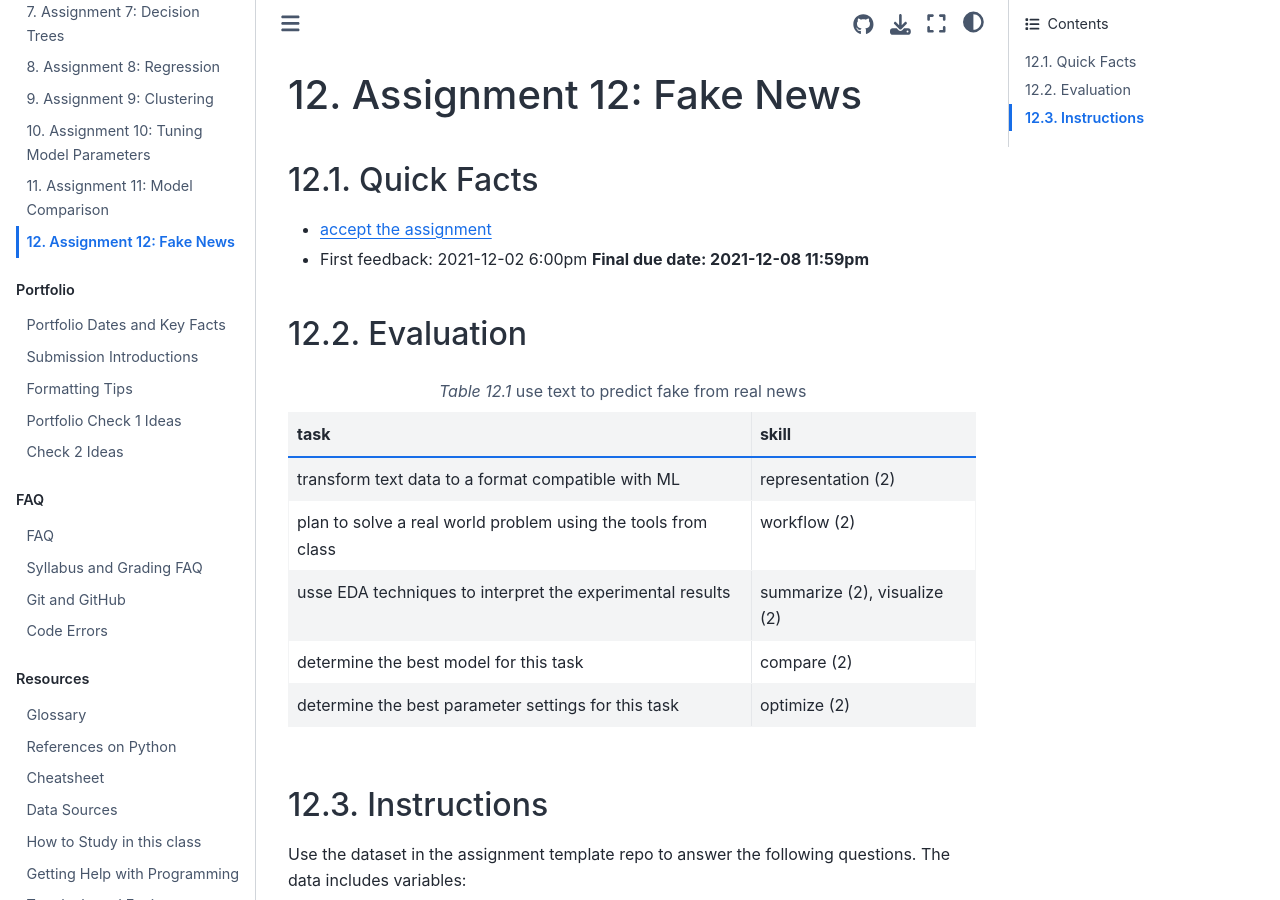
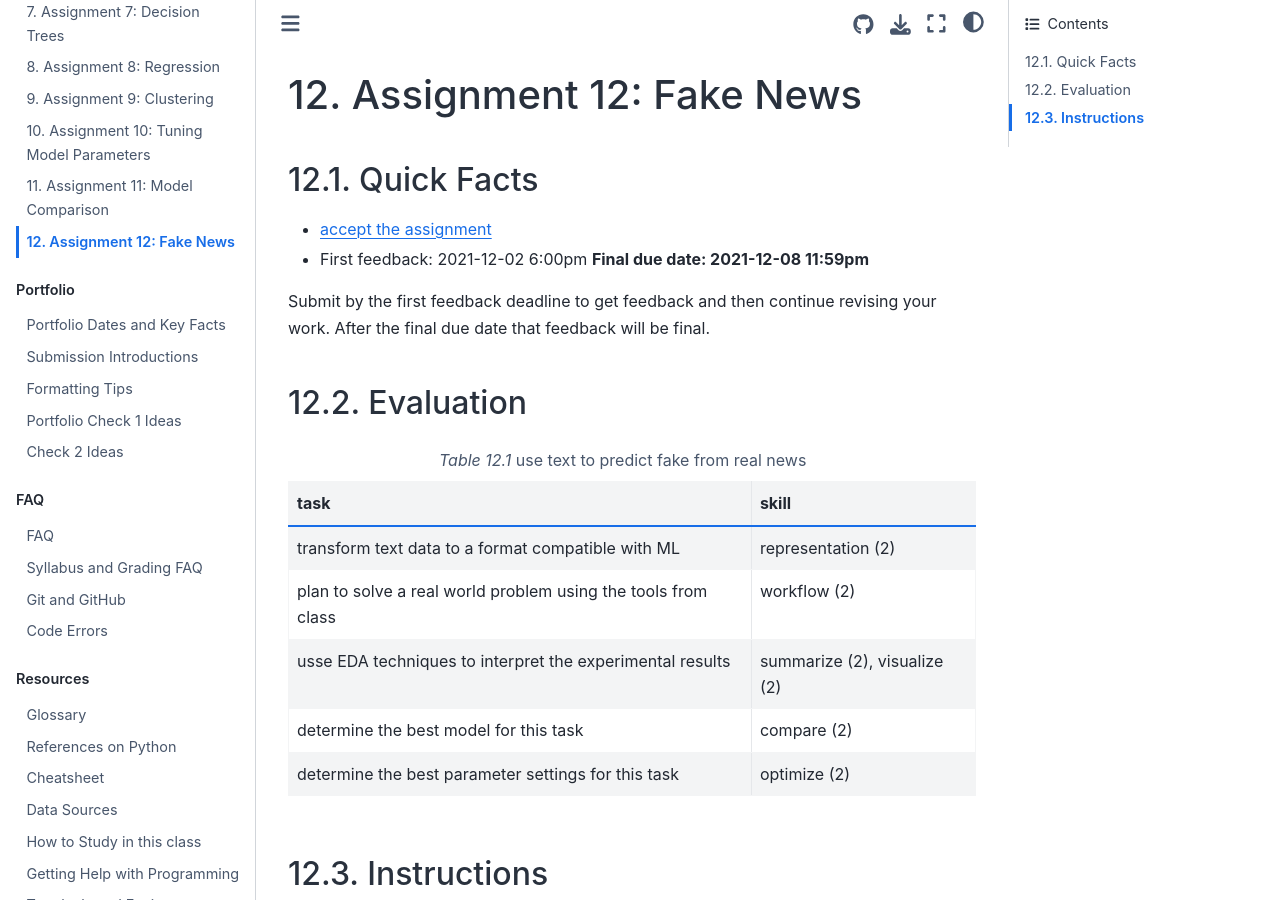
Before and after one commit to rhodyprog4ds/BrownFall21, a Jupyter Book: the page built from assignments/12-fake-news.md, in a window 1280 px wide and 900 px high. Built offline with Jupyter Book 1.0.4 settings and Sphinx 7.4.7 and the Sphinx Book theme 1.1.4, drawn with Linux system fonts in a browser that asks for light colours; pages that are not in the unit, such as notebooks, are missing from menus.

Commit message:
clarify deadlines

````diff
--- a/assignments/12-fake-news.md
+++ b/assignments/12-fake-news.md
@@ -13,6 +13,7 @@ substitutions:
 - First feedback: {{ early }}
 __Final due date: {{ date }}__
 
+Submit by the first feedback deadline to get feedback and then continue revising your work.  After the final due date that feedback will be final.
 
 ## Evaluation
 ```{list-table} use text to predict fake from real news
````
